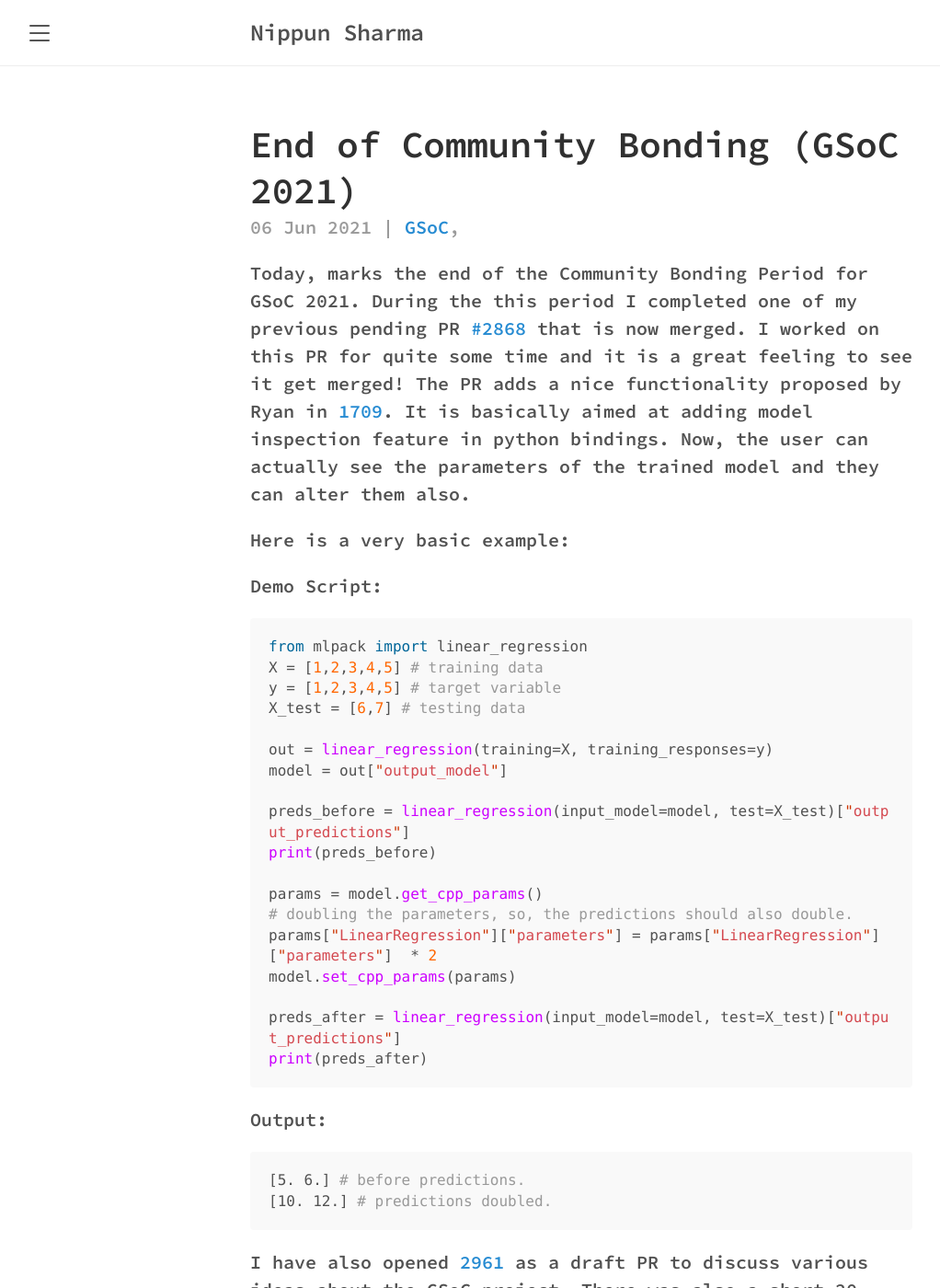
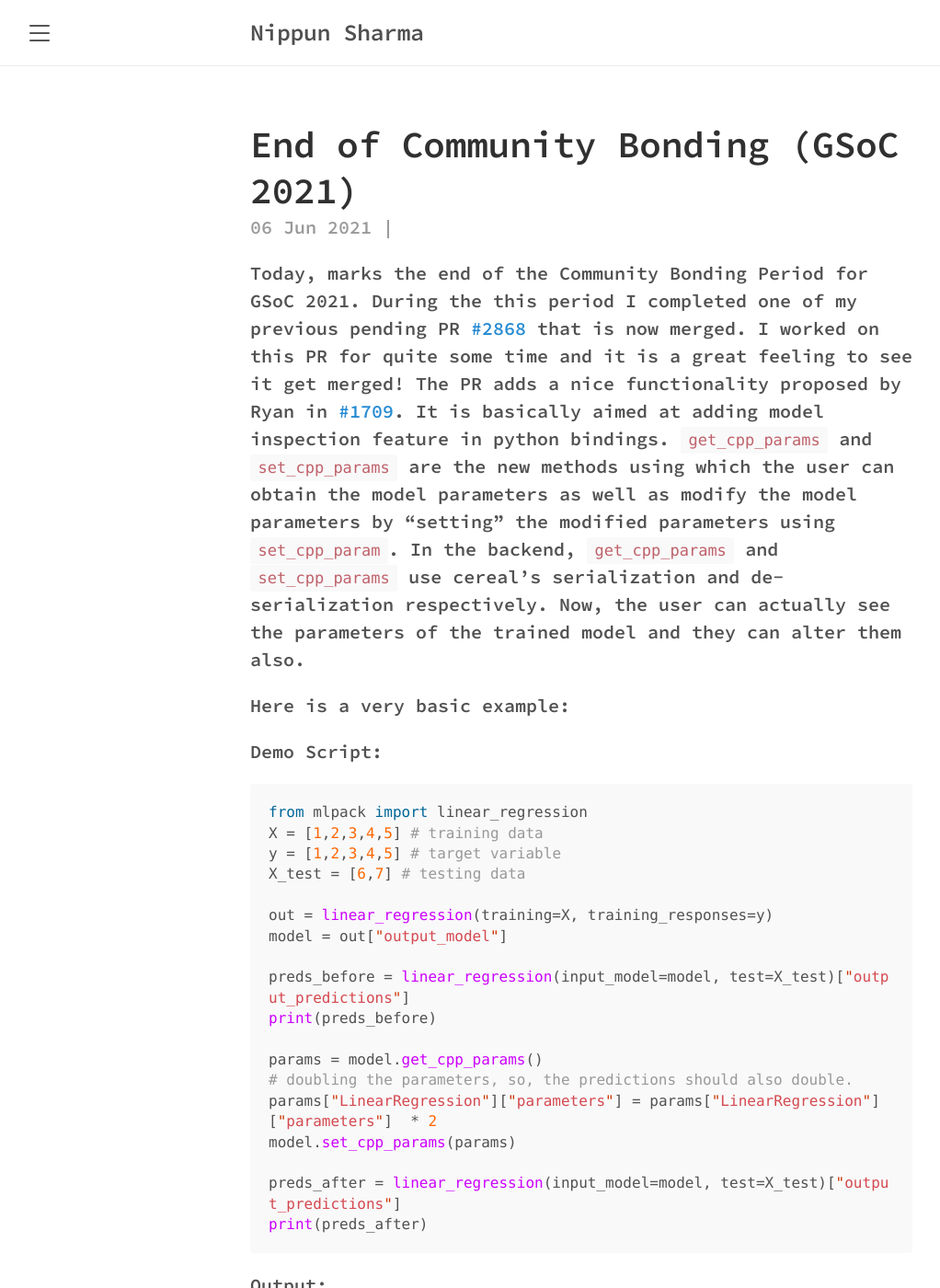
Before and after one commit to NippunSharma/nippunsharma.github.io, a Jekyll site: the page built from _posts/2021-06-06-GSoC-2021-Community-Bonding-End.md, in a window 1280 px wide and 1400 px high. Shown: the whole window at 92% size, without its empty margins (8-1030 px from the left). Built offline with Jekyll 4.4.1, drawn with Linux system fonts in a browser that asks for light colours; nearby versions of some CDN libraries.

Commit message:
Update 2021-06-06-GSoC-2021-Community-Bonding-End.md

````diff
--- a/_posts/2021-06-06-GSoC-2021-Community-Bonding-End.md
+++ b/_posts/2021-06-06-GSoC-2021-Community-Bonding-End.md
@@ -1,14 +1,16 @@
 ---
 layout: post
 title: End of Community Bonding (GSoC 2021)
-tags: [gsoc, mlpack]
+tags: [gsoc mlpack]
 ---
 
 Today, marks the end of the Community Bonding Period for GSoC 2021.
 During the this period I completed one of my previous pending PR [#2868](https://github.com/mlpack/mlpack/pull/2868) that is now merged.
 I worked on this PR for quite some time and it is a great feeling to see it get merged!
-The PR adds a nice functionality proposed by Ryan in [1709](https://github.com/mlpack/mlpack/issues/1709). It is basically aimed at adding model
-inspection feature in python bindings.
+The PR adds a nice functionality proposed by Ryan in [#1709](https://github.com/mlpack/mlpack/issues/1709). It is basically aimed at adding model
+inspection feature in python bindings. `get_cpp_params` and `set_cpp_params` are the new methods using which the user can obtain the model parameters
+as well as modify the model parameters by "setting" the modified parameters using `set_cpp_param`. In the backend, `get_cpp_params` and `set_cpp_params` use
+cereal's serialization and de-serialization respectively.
 Now, the user can actually see the parameters of the trained model and they can alter them also.
 
 Here is a very basic example:
@@ -42,7 +44,7 @@ Output:
 [10. 12.] # predictions doubled.
 ```
 
-I have also opened [2961](https://github.com/mlpack/mlpack/pull/2961) as a draft PR to discuss various ideas about the GSoC project.
+I have also opened [#2961](https://github.com/mlpack/mlpack/pull/2961) as a draft PR to discuss various ideas about the GSoC project.
 There was also a short 20 minute meet with Ryan, where we discussed about the overall approach
 and how the final API might look like.
 Currently, I have added a basic "skeleton" code to the PR, it is still in raw form. But, I am able to make the complete process
````
